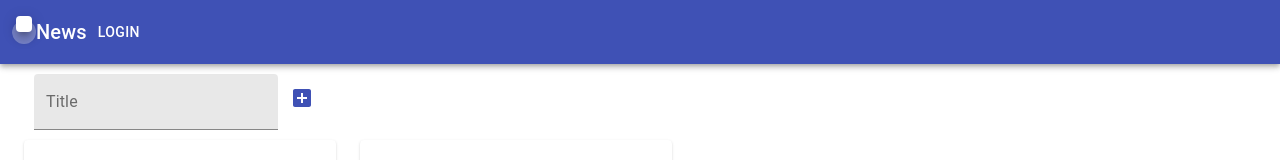
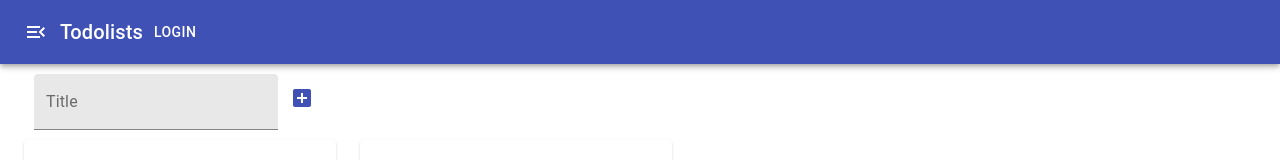
Before and after one commit to vovatum/todolist-offline, a React (Create React App) app: page / in a window 1280 px wide. Shown: the top 160 px of the page. Built offline with nearby package versions, Linux system fonts and the light colour scheme.

Commit message:
Todolist - TS - 07 - material-ui final

```diff
--- a/src/App.tsx
+++ b/src/App.tsx
@@ -3,8 +3,10 @@ import './App.css';
 import {TaskType, Todolist} from "./Todolist";
 import {v1} from "uuid";
 import AddItemForm from "./AddItemForm";
-import {AppBar, Button, Container, Grid, IconButton, Menu, Paper, Toolbar, Typography} from "@material-ui/core";
-import classes from "*.module.css";
+import {
+    AppBar, Button, Container, Grid, IconButton, Paper, Toolbar, Typography
+} from "@material-ui/core";
+import {MenuOpen} from "@material-ui/icons";
 
 export type FilterValuesType = 'all' | 'active' | 'completed'
 type TodolistType = {
@@ -126,12 +128,12 @@ function App() {
                     <IconButton edge="start"
                         // className={classes.menuButton}
                                 color="inherit" aria-label="menu">
-                        <Menu open/>
+                        <MenuOpen/>
                     </IconButton>
                     <Typography variant="h6"
                         // className={classes.title}
                     >
-                        News
+                        Todolists
                     </Typography>
                     <Button color="inherit">Login</Button>
                 </Toolbar>
```
